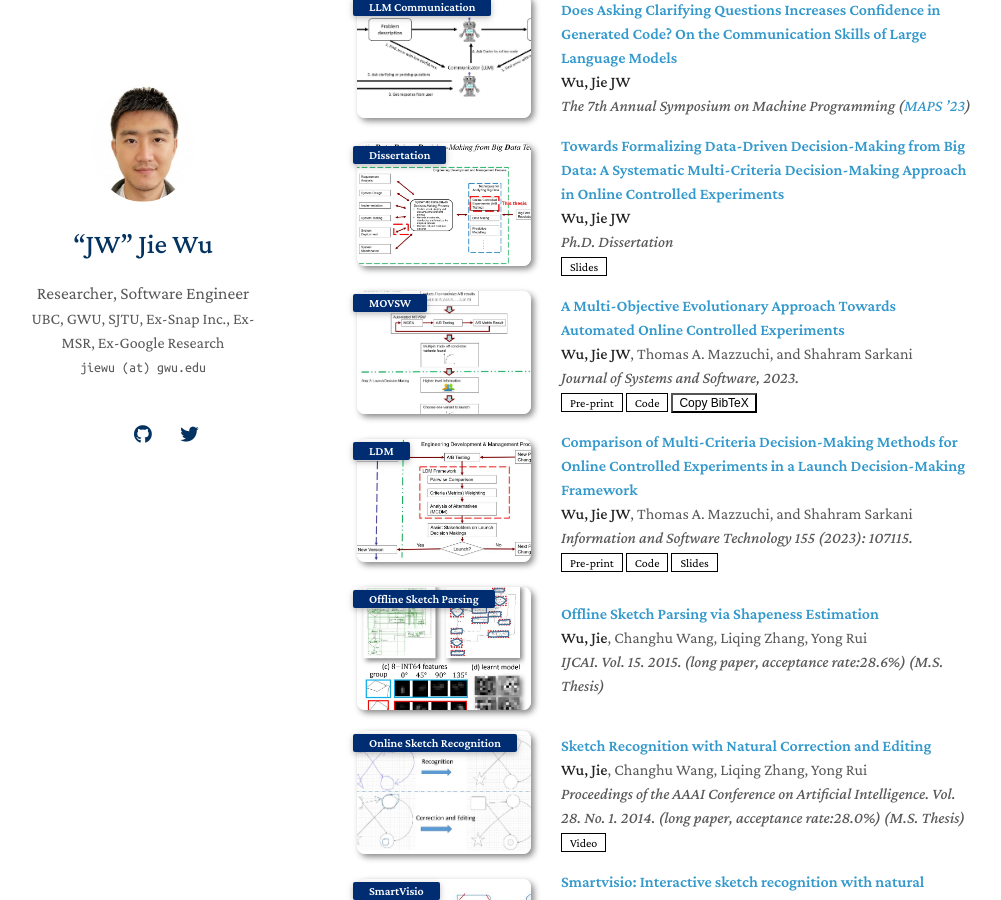
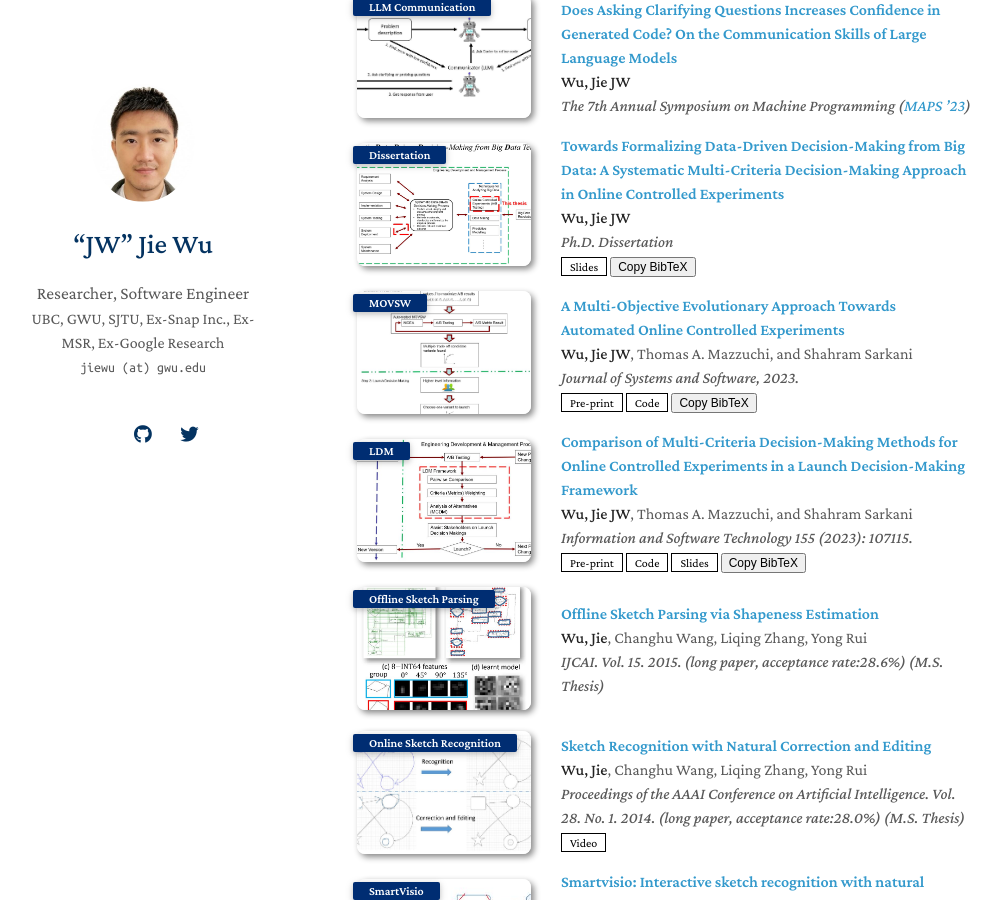
Before and after one commit to yaoyao-liu/minimal-light, a Jekyll site: the page built from index.md, in a window 1280 px wide and 900 px high, scrolled down 1533 px. Shown: the whole window, without its empty margins (133-1134 px from the left). Built offline with Jekyll 4.4.1, drawn with Linux system fonts in a browser that asks for light colours; nearby versions of some CDN libraries; a style sheet for code colours, icons or effects is not loaded; our own code applies the rules of GitHub Pages for plain Markdown files; some of the changed lines change nothing that is shown.

Commit message:
Update publications.md

```diff
--- a/_includes/publications.md
+++ b/_includes/publications.md
@@ -71,6 +71,15 @@
     <div class="periodical"><em>Ph.D. Dissertation</em></div>
     <div class="links">
       <a href="https://jie-jw-wu.github.io/assets/jw_ldm_slides.pdf" class="btn btn-sm z-depth-0" role="button" target="_blank" style="font-size:12px;">Slides</a>
+      <button class="btn btn-sm z-depth-0" onclick="copyBibtex()" style="font-size: 12px;">Copy BibTeX</button>
+        <textarea id="bibtex" style="display: none;">
+         @phdthesis{wu2023towards,
+          title={Towards Formalizing Data-Driven Decision-Making from Big Data: A Systematic Multi-Criteria Decision-Making Approach in Online Controlled Experiments},
+          author={Wu, Jie JW},
+          year={2023},
+          school={The George Washington University}
+        }
+        </textarea>
     </div>
   </div>
 </div>
@@ -90,7 +99,7 @@
       <a href="https://papers.ssrn.com/sol3/papers.cfm?abstract_id=4252209" class="btn btn-sm z-depth-0" role="button" target="_blank" style="font-size:12px;">Pre-print</a>
       <a href="https://github.com/jw-wu-git/movsw" class="btn btn-sm z-depth-0" role="button" target="_blank" style="font-size:12px;">Code</a>
       <!-- Add BibTeX button and hidden BibTeX text -->
-      <button class="btn btn-sm z-depth-0" onclick="copyBibtex()" style="font-size: 12px; background-color: #ffffff;">Copy BibTeX</button>
+      <button class="btn btn-sm z-depth-0" onclick="copyBibtex()" style="font-size: 12px;">Copy BibTeX</button>
         <textarea id="bibtex" style="display: none;">
           @article{wu2023multi,
             title={A multi-objective evolutionary approach towards automated online controlled experiments},
@@ -120,6 +129,18 @@
       <a href="https://papers.ssrn.com/sol3/papers.cfm?abstract_id=4072566" class="btn btn-sm z-depth-0" role="button" target="_blank" style="font-size:12px;">Pre-print</a>
       <a href="https://github.com/jw-wu-git/ldm-framework" class="btn btn-sm z-depth-0" role="button" target="_blank" style="font-size:12px;">Code</a>
       <a href="https://jie-jw-wu.github.io/assets/jw_ldm_slides.pdf" class="btn btn-sm z-depth-0" role="button" target="_blank" style="font-size:12px;">Slides</a>
+      <button class="btn btn-sm z-depth-0" onclick="copyBibtex()" style="font-size: 12px;">Copy BibTeX</button>
+         <textarea id="bibtex" style="display: none;">
+           @article{wu2023comparison,
+            title={Comparison of multi-criteria decision-making methods for online controlled experiments in a launch decision-making framework},
+            author={Wu, Jie JW and Mazzuchi, Thomas A and Sarkani, Shahram},
+            journal={Information and Software Technology},
+            volume={155},
+            pages={107115},
+            year={2023},
+            publisher={Elsevier}
+          }
+         </textarea>
     </div>
   </div>
 </div>
```
